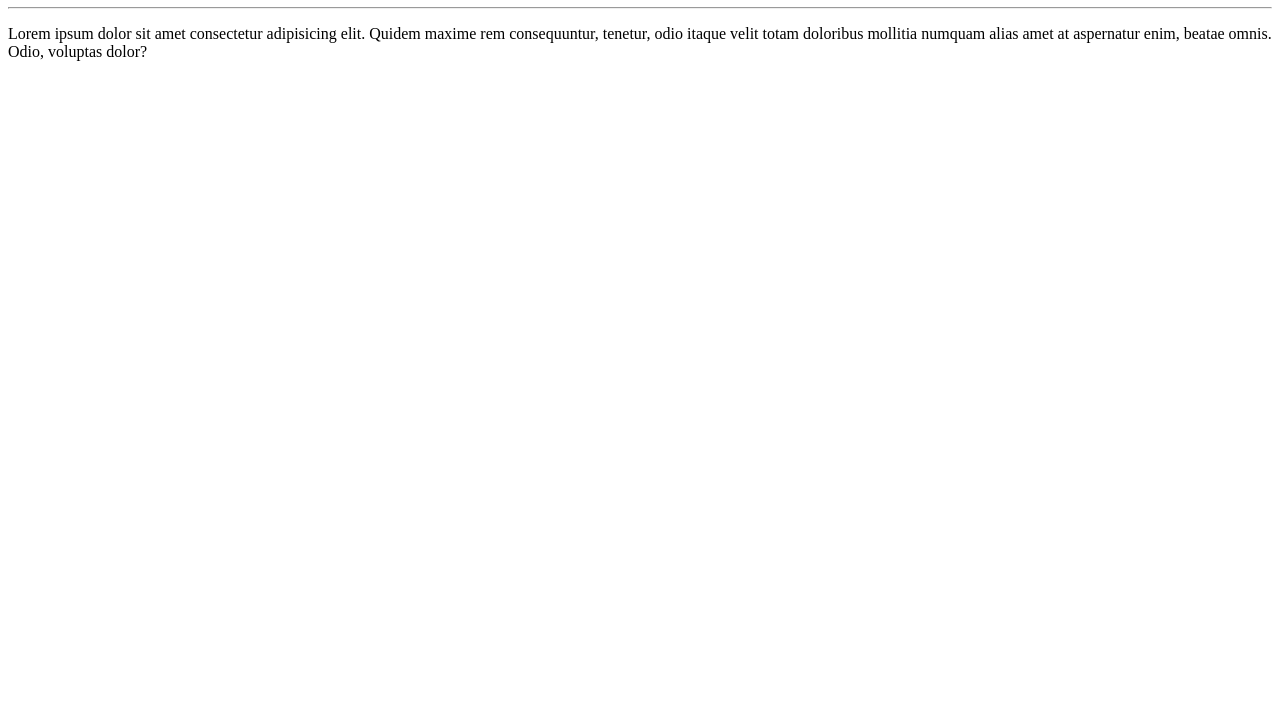
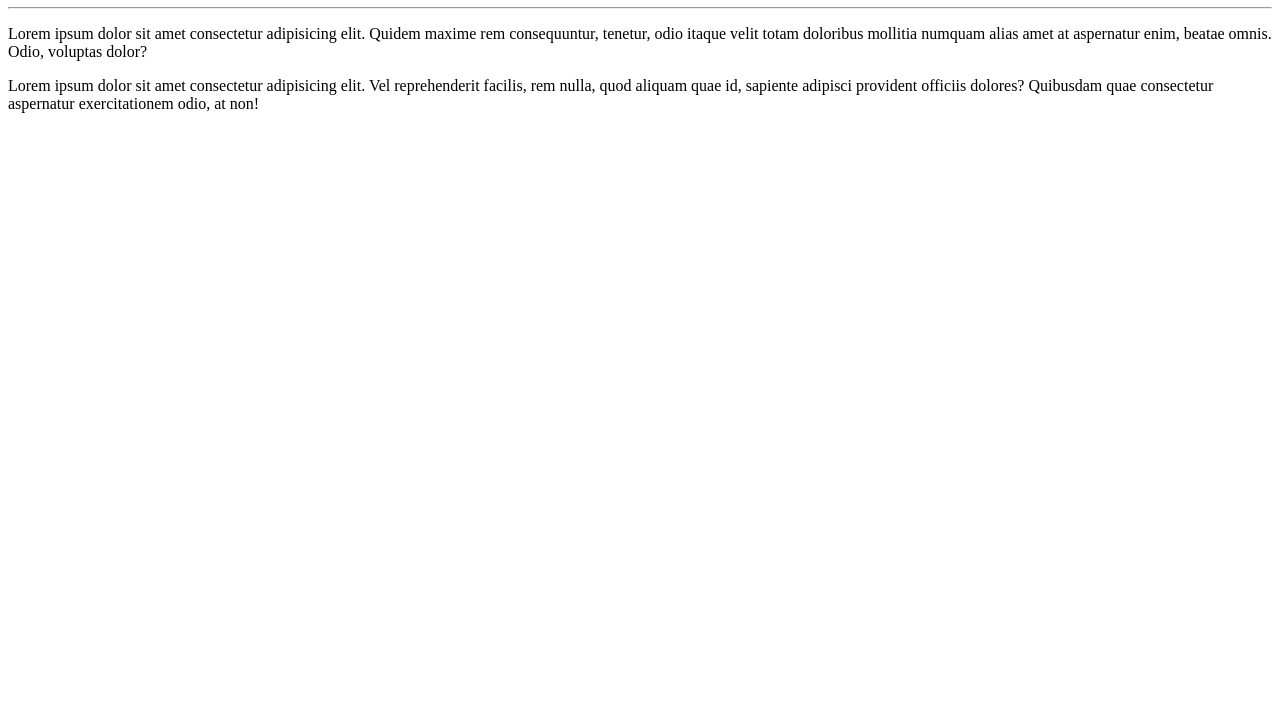
Before and after one commit to EriveltonCs/Ola-Mundo, a plain HTML site: page site-exemplo/index.html in a window 1280 px wide. Shown: the part 73-800 px from the top of the page. Drawn offline with Linux system fonts and the light colour scheme.

Commit message:
Adicionei um parágrafo

```diff
--- a/site-exemplo/index.html
+++ b/site-exemplo/index.html
@@ -9,5 +9,6 @@
     <h1>Olá, Mundo!</h1>
     <hr>
     <p>Lorem ipsum dolor sit amet consectetur adipisicing elit. Quidem maxime rem consequuntur, tenetur, odio itaque velit totam doloribus mollitia numquam alias amet at aspernatur enim, beatae omnis. Odio, voluptas dolor?</p>
+    <p>Lorem ipsum dolor sit amet consectetur adipisicing elit. Vel reprehenderit facilis, rem nulla, quod aliquam quae id, sapiente adipisci provident officiis dolores? Quibusdam quae consectetur aspernatur exercitationem odio, at non!</p>
 </body>
 </html>
```
